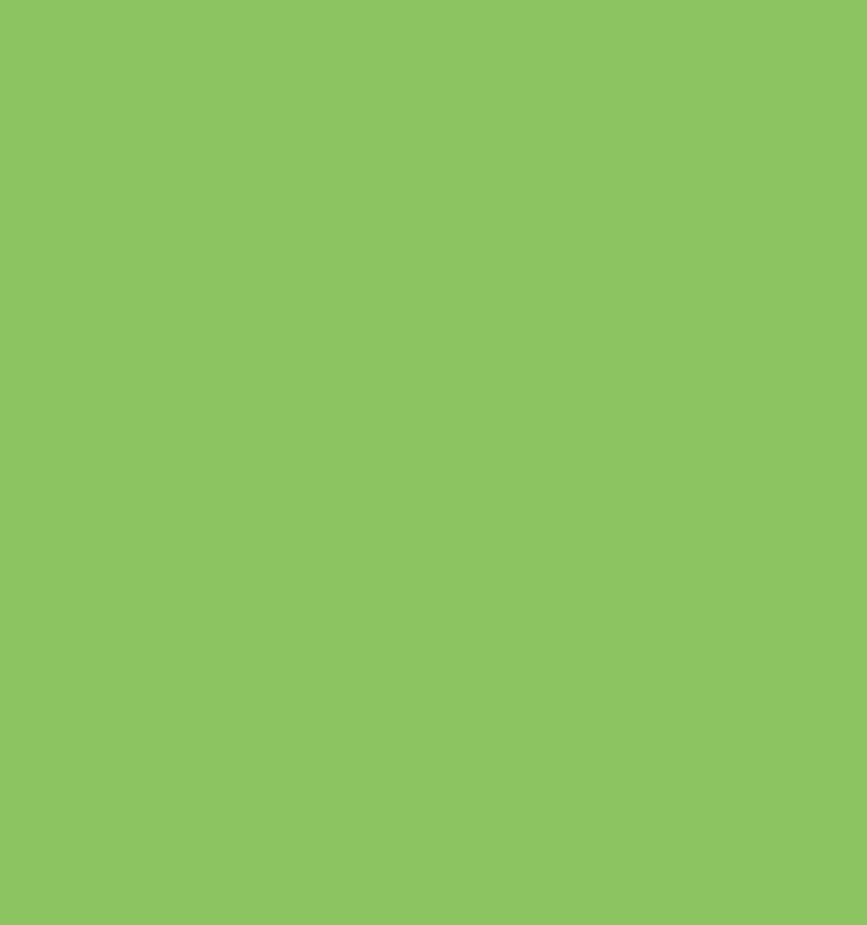
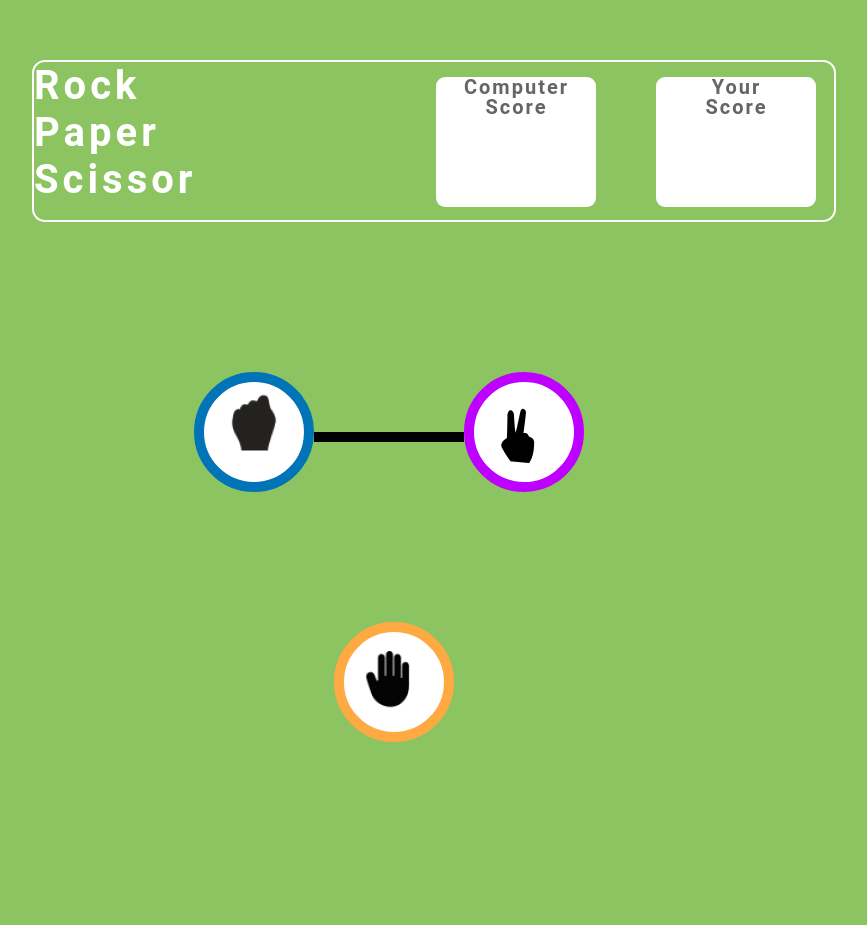
Before and after one commit to dh-teja2047/Project, a plain HTML site: page index.html in a window 1280 px wide. Shown: the whole page, without its empty margins (206-1073 px from the left). Before the commit the page ends 800 px from the top, so only its background shows below. Drawn offline with Linux system fonts and the light colour scheme.

Commit message:
User interface has been created

```diff
--- a/index.html
+++ b/index.html
@@ -6,12 +6,33 @@
     <link rel="stylesheet" href="style.css"/ >
     <title>Rock Paper Scissor</title>
 </head>
-<body style= "background-color: rgba(140, 196, 97, 1);">
+<body>
   <div class= "panel">
-    Rock <br>
-    Paper <br>
-    Scissor
+    Rock <br> Paper <br> Scissor
+    <div class="score1">
+        Computer Score
+    </div>
+    <div class="score2">
+        Your <br> Score
+    </div>
+
   </div>
+  <div class="choice">
+    <div class="rock">
+      <img  src="icon-rock.png">
+    </div>
+    <div class="line"></div>
+    <div class="scissor">
+      <img  src="icon-scissor.png">
+    </div>
+    <div class="paper">
+      <img  src="icon-hand.png">
+    </div>
+
+
+  </div>
+
+
 
 </body>
 </html>
--- a/style.css
+++ b/style.css
@@ -1,15 +1,136 @@
 body{
-  color: rgba(140, 196, 97, 1);
+  background-color: rgba(140, 196, 97, 1);
+}
+
+.panel{
+  display: flex;
+  margin: auto;
+  margin-top: 60px;
+  width: 800px;
+  height: 158px;
+  border-left: 250px;
+  border-style: solid;
+  border-radius: 13px;
+  border-width: 2px;
+  border-color: rgba(255, 255, 255, 1);
+  color:white;
+  font-family: Roboto;
+  font-size: 40px;
+  font-weight: 600;
+  line-height: 47px;
+  letter-spacing: 0.1em;
+  text-align: left;
 
 }
 
-.panel{
-  width: 800px;
-  height: 158px;
-  top: 62px;
-  left: 240px;
-  border-radius: 13px;
-  border: 2px;
-  border-color: rgba(255, 255, 255, 1);
+
+.score1{
+  display: inline-block;
+  margin-top: 15px;
+  margin-left: 240px;
+  border-radius: 9px;
+  width: 160px;
+  height: 130px;
+  margin-right: 60px;
+  font-family: Roboto;
+  font-size: 20px;
+  font-weight: 600;
+  line-height: 20px;
+  letter-spacing: 0.1em;
+  text-align: center;
+  background-color: rgba(255, 255, 255, 1);
+  color: rgba(101, 101, 101, 1);
 
 }
+
+.score2{
+  display: inline-block;
+  margin-top: 15px;
+  border-radius: 9px;
+  width: 160px;
+  height: 130px;
+  font-family: Roboto;
+  font-size: 20px;
+  font-weight: 600;
+  line-height: 20px;
+  letter-spacing: 0.1em;
+  text-align: center;
+  background-color: rgba(255, 255, 255, 1);
+  color: rgba(101, 101, 101, 1);
+}
+
+.choice{
+  height: 700px;
+  width: 700px;
+  display: flex;
+  margin: auto;
+}
+
+.rock {
+  display: inline-block;
+  width: 100px;
+  height: 100px;
+  margin-top:150px;
+  margin-left: 110px;
+  border-radius: 60%;
+  border-style: solid;
+  border-width: 10px;
+  border-color: rgba(0, 116, 182, 1);
+  background-color: rgba(255, 255, 255, 1);
+  /*transition: border-width   2s;*/
+
+}
+
+.rock img{
+  padding:10px;
+  /*display: inline-flex;*/
+}
+/*
+img.rock:hover {
+  border-width: 17px;
+}*/
+
+.line::before {
+  margin-top:210px;
+  content: "";
+  display: block;
+  border-top: 10px solid #000; /* Adjust thickness and color as needed */
+  width: 150px; /* Adjust the width as needed */
+}
+
+
+
+.scissor{
+  margin-top:150px;
+  /*margin-left: 50px;*/
+  width: 100px;
+  height: 100px;
+  border-top:1000px;
+  border-radius: 60%;
+  border-style: solid;
+  border-width: 10px;
+  border-color: rgba(189, 0, 255, 1);
+  background-color: rgba(255, 255, 255, 1);
+}
+
+.scissor img{
+  padding: 25px;
+}
+
+.paper{
+  /*display: block-inline;*/
+  margin-top: 400px;
+  margin-left: -250px;
+  width: 100px;
+  height: 100px;
+  border-radius: 60%;
+  border-style: solid;
+  border-width: 10px;
+  border-color: rgba(255, 169, 67, 1);
+  background-color: rgba(255, 255, 255, 1);
+
+}
+
+.paper img{
+  padding: 10px;
+}
```
Also changed, not shown: icon-rock.png (renamed from icon-fist.png).
